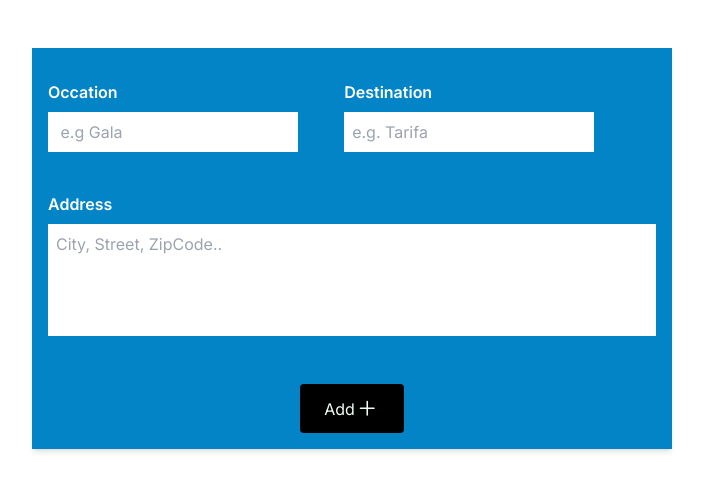
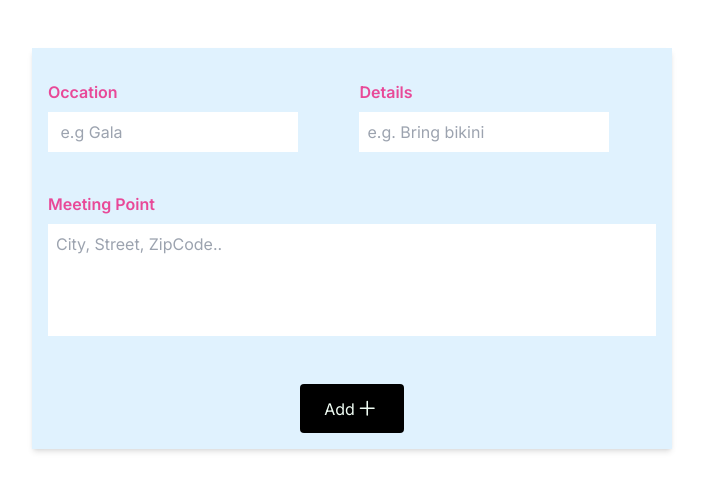
Before and after one commit to juditanita/management-system, a Next.js app: page /admin/addEvent in a window 1280 px wide. Shown: the top 490 px of the page, without its empty margins (288-991 px from the left). Built offline with nearby package versions, Linux system fonts and the light colour scheme.

Commit message:
update pages
There  were too many info with nearly the same label modified it in every part, which has been used.

```diff
--- a/src/app/admin/addEvent/page.js
+++ b/src/app/admin/addEvent/page.js
@@ -7,7 +7,7 @@ import { useForm } from "react-hook-form";
 import { GoPlus } from "react-icons/go";
 
 const initialValue ={
-    destination:"",
+    details:"",
     occasion:"",
     address:""
 }
@@ -20,7 +20,7 @@ const router = useRouter();
     handleSubmit,
 
 
-    formState: { errors, isSubmitSuccessful },
+    formState: { errors, isSubmitSuccessful, isSubmitting },
     reset,
   } = useForm({defaultValues:initialValue});
 
@@ -51,19 +51,19 @@ const router = useRouter();
   return (
     <form
       action=""
-      className="bg-sky-600 shadow-md  p-4 w-1/2 mx-auto mb-20 mt-12 gap-6 flex flex-col"
+      className="bg-sky-100 shadow-md  p-4 w-1/2 mx-auto mb-20 mt-12 gap-6 flex flex-col"
       onSubmit={handleSubmit(onSubmit)}
     >
       <div className="flex justify-between  flex-col lg:flex-row">
         <div className="flex flex-wrap  items-center  gap-2 p-4 pl-0 ">
-          <label htmlFor="occasion">Occation</label>
+          <label htmlFor="occasion" >Occation</label>
           <input
             id="occasion"
             type="text"
            placeholder=" e.g Gala"
             className="p-2 text-base  focus:outline-none  bg-white focus:bg-white"
             {...register("occasion", {
-              required: true,
+              required: "Occasion is required",
               minLength: {
                 value: 3,
                 message: "Please add at least 3 characters",
@@ -71,17 +71,17 @@ const router = useRouter();
             })}
           />
 
-          {errors.occasion && <p>{errors.occasion.message}</p>}
+          {errors.occasion && <p className="text-[#2F2D82] text-sm ">{errors.occasion.message}</p>}
         </div>
 
         <div className="flex  items-center  gap-2 p-4 pl-0 flex-wrap">
-          <label htmlFor="destination">Destination</label>
+          <label htmlFor="details">Details</label>
           <input
-            id="destination"
+            id="details"
             type="text"
-            placeholder="e.g. Tarifa"
-            {...register("destination", {
-              required: true,
+            placeholder="e.g. Bring bikini"
+            {...register("details", {
+              required: false,
               minLength: {
                 value: 3,
                 message: "Please add at least 3 characters",
@@ -89,14 +89,14 @@ const router = useRouter();
             })}
             className="p-2 text-base  focus:outline-none"
           />
-            {errors.destination && <p>{errors.destination.message}</p>}
+            {errors.details && <p className="text-[#2F2D82] text-sm">{errors.details.message}</p>}
         </div>
       </div>
       <div className="flex flex-col gap-2 ">
-        <label htmlFor="address">Address</label>
+        <label htmlFor="address">Meeting Point</label>
         <textarea
           {...register("address", {
-            required: true,
+            required: "Address is required",
             minLength: {
               value: 8,
               message: "Please add at least 8 characters",
@@ -107,7 +107,7 @@ const router = useRouter();
           rows="4"
           placeholder="City, Street, ZipCode.."
         ></textarea>
-          {errors.address && <p>{errors.address.message}</p>}
+          {errors.address && <p className="text-[#2F2D82] text-sm">{errors.address.message}</p>}
       </div>
       <div className="flex justify-between flex-wrap">
         {/* <div className="flex  items-center  gap-2 p-4 pl-0 w-full">
@@ -151,9 +151,11 @@ const router = useRouter();
         />
       </div> */}
       </div>
-      <div className="grid place-content-evenly">
+      <div className="grid place-content-evenly ">
         <button
-          className="bg-black flex hover:bg-neutral-50 hover:text-black  justify-center items-center flex-grow px-6 rounded py-3 hover:ring-4 ring-sky-200 hover:shadow-md  text-green-50  text-center"
+        type="submit"
+        disabled={isSubmitting}
+          className="bg-black flex disabled:bg-gray-400 hover:bg-neutral-50 hover:text-black  justify-center items-center flex-grow px-6 rounded py-3 hover:ring-4 ring-sky-200 hover:shadow-md  text-green-50  text-center"
 
         >
           Add <GoPlus size={25} />
--- a/src/app/admin/editEvent/[id]/page.js
+++ b/src/app/admin/editEvent/[id]/page.js
@@ -33,12 +33,12 @@ const EditEvent = () => {
       </div>
 
       <div className="flex  items-center  gap-2 p-4 pl-0 flex-wrap">
-        <label htmlFor="destination">Destination</label>
+        <label htmlFor="details">Details</label>
         <input
-          id="destination"
+          id="details"
           type="text"
-          placeholder="e.g. Tarifa"
-          name="destination"
+          placeholder="e.g. bring swimming dress"
+          name="details"
           className="p-2 text-base  focus:outline-none"
         //   onChange={setFormData}
         />
--- a/src/app/admin/page.js
+++ b/src/app/admin/page.js
@@ -11,9 +11,9 @@ import Link from "next/link";
 const AdminDashboard = () => {
   return (
     <section>
-      <div className="  mb-10 rounded-none mt-20 cursor-pointer ">
+      <div className=" ml-4 mb-10 rounded-none mt-20 cursor-pointer inline-block  ">
         <Link href={"/admin/addEvent"}>
-          <button className=" text-sky-700 collapse-title inline-flex items-center gap-2  text-xl font-medium hover:font-semibold drop-shadow-md px-12">
+          <button className=" text-sky-700 collapse-title inline-flex items-center gap-2  text-xl font-medium hover:font-semibold drop-shadow-md">
             Add New Events <BsCalendarEvent />
           </button>
         </Link>
--- a/src/app/api/events/[id]/route.js
+++ b/src/app/api/events/[id]/route.js
@@ -5,11 +5,11 @@ import { NextResponse } from "next/server";
 export async function PUT(req, {params}){
     const {id} = params;
 
-    const {newOccasion: occasion, newDestination:destination, newAddress:address} = await req.json();
+    const {newOccasion: occasion, newDestination:details, newAddress:address} = await req.json();
 
     await dbConnect();
 
-    await Events.findByIdAndUpdate(id, {occasion, address, destination});
+    await Events.findByIdAndUpdate(id, {occasion, address, details});
     return NextResponse.json({
         message:"event updated"
     }, {status:200})
--- a/src/app/api/events/route.js
+++ b/src/app/api/events/route.js
@@ -5,9 +5,9 @@ import { NextResponse } from "next/server";
 
 export async function POST(req){
     try{
-        const {occasion, destination, address} = await req.json();
+        const {occasion, details, address} = await req.json();
         await dbConnect();
-        await Events.create({occasion, destination, address});
+        await Events.create({occasion, details, address});
 
         return NextResponse.json({
             message:"Events successfully created"
--- a/src/app/globals.css
+++ b/src/app/globals.css
@@ -13,7 +13,7 @@
   }
   label{
     font-weight:600;
-    color:white;
+    color:#E84998;
 
   input:hover, input:focus{
     background-color:transparent;
--- a/src/components/admin/AllData.jsx
+++ b/src/components/admin/AllData.jsx
@@ -23,10 +23,10 @@ const AllData = () => {
         <thead className="pb-4">
           <tr className="bg-black text-white ">
             <th>Occation</th>
-            <th>Destination</th>
-            <th>Address</th>
+            <th>Details</th>
+            <th>Meeting Point</th>
 
-            <th>Buttons</th>
+            <th>Action Buttons</th>
           </tr>
         </thead>
         <tbody>
@@ -35,11 +35,11 @@ const AllData = () => {
           {events &&
             events.map &&
             events?.map((ev) => {
-              const { occasion, destination, address } = ev;
+              const { occasion, details, address } = ev;
               return (
                 <tr key={ev._id}>
                   <td>{occasion}</td>
-                  <td>{destination}</td>
+                  <td>{details}</td>
                   <td>{address}</td>
 
                   <td>
--- a/src/models/Events.js
+++ b/src/models/Events.js
@@ -3,7 +3,7 @@ import mongoose from "mongoose";
 const
 EventSchema = new mongoose.Schema({
     occasion: String,
-    destination: String,
+    details: String,
     address: String,
 
 },{
```
